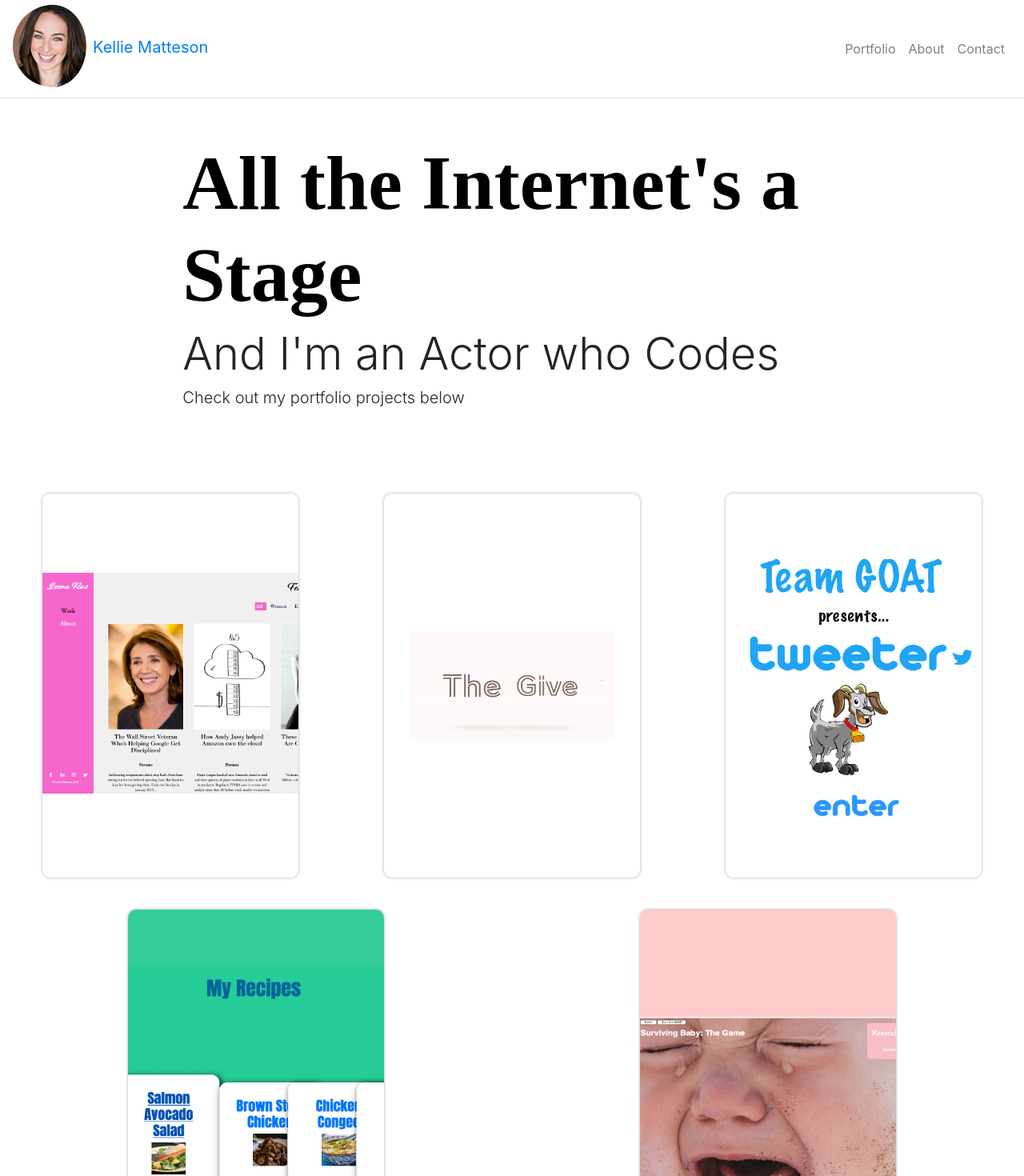
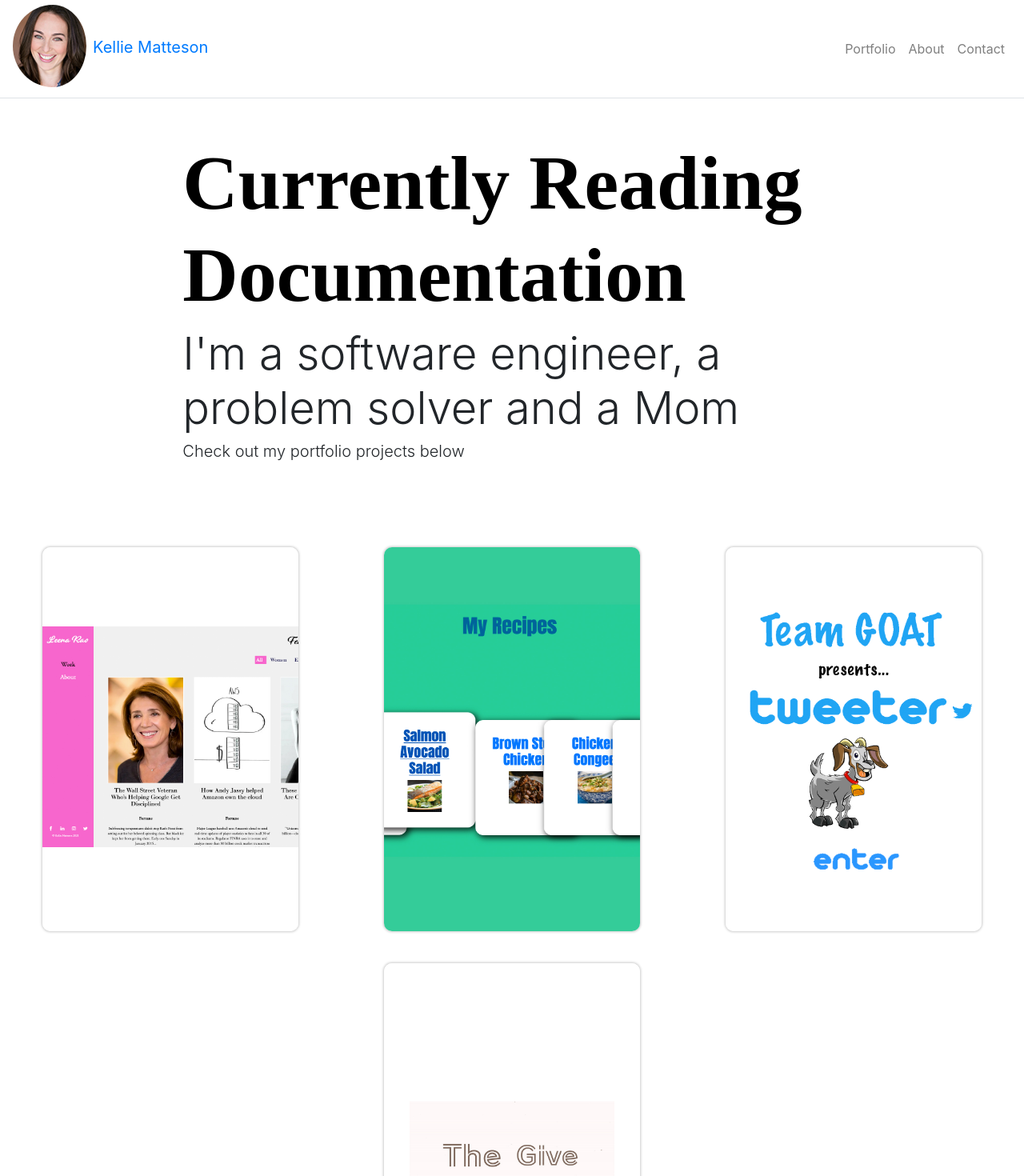
Before and after one commit to kelliematteson/portfolio, a React (Create React App) app: page / in a window 1280 px wide. Shown: the top 1470 px of the page at 80% size. Built offline with nearby package versions, Linux system fonts and the light colour scheme; a web font is replaced by a local one.

Commit message:
updated content

```diff
--- a/src/App.js
+++ b/src/App.js
@@ -23,8 +23,8 @@ class App extends React.Component {
         { title: 'Contact', path: '/contact' },
       ],
       home:  {
-        title: `All the Internet's a Stage`,
-        subTitle: `And I'm an Actor who Codes`,
+        title: `Currently Reading Documentation`,
+        subTitle: `I'm a software engineer, a problem solver and a Mom`,
         text: 'Check out my portfolio projects below'
       },
       about:  {
--- a/src/components/Carousel.js
+++ b/src/components/Carousel.js
@@ -23,15 +23,15 @@ class Carousel extends React.Component {
                     link: 'https://leenarao.com',
                     selected: false
                 },
-                {
+                 {
                     id: 1,
-                    title: 'The Give',
-                    subTitle: 'Ruby on Rails & React',
-                    imgSrc: theGive,
-                    link: 'https://thegiveapp.herokuapp.com/',
+                    title: `What's for Dinner?`,
+                    subTitle: 'Full Stack MERN',
+                    imgSrc: Rport,
+                    link: 'https://myrecipe-app21.herokuapp.com',
                     selected: false
                 },
-                {
+                 {
                     id: 2,
                     title: `Tweeter`,
                     subTitle: 'Group Ruby/React',
@@ -41,20 +41,13 @@ class Carousel extends React.Component {
                 },
                 {
                     id: 3,
-                    title: `What's for Dinner?`,
-                    subTitle: 'Full Stack MERN',
-                    imgSrc: Rport,
-                    link: 'https://myrecipe-app21.herokuapp.com',
+                    title: 'The Give',
+                    subTitle: 'Ruby on Rails & React',
+                    imgSrc: theGive,
+                    link: 'https://thegiveapp.herokuapp.com/',
                     selected: false
                 },
-                {
-                    id: 4,
-                    title: 'Surviving Baby',
-                    subTitle: 'JavaScript Game',
-                    imgSrc: Bport,
-                    link: 'https://kelliematteson.github.io/project1',
-                    selected: false
-                },
+
             ]
 
         }
--- a/src/pages/AboutPage.js
+++ b/src/pages/AboutPage.js
@@ -27,7 +27,7 @@ function AboutPage(props) {
              <p>jQuery, React, Node.js, Express, Gatsby</p>
              <strong><p>Tools & Platforms</p></strong>
              <p>Git, Gulp, Sanity, Netlify, Webpack, Heroku, Wordpress, PostrgreSQL, MongoDB, Mongoose, Postman, Bootstrap</p>
-             <p>Take a look at my<a href="https://docs.google.com/document/d/e/2PACX-1vTc3nPUynC535J8tkDYz281XN3mlVz6gLpb7YoESWyaAw81_THvt4BQDOvowDboT2P0FmTBQEZ4igM6/pub">Resume</a></p>
+             <p>Take a look at my <a href="https://docs.google.com/document/d/e/2PACX-1vTc3nPUynC535J8tkDYz281XN3mlVz6gLpb7YoESWyaAw81_THvt4BQDOvowDboT2P0FmTBQEZ4igM6/pub">Resume</a></p>
 
             </Content>
 
```
